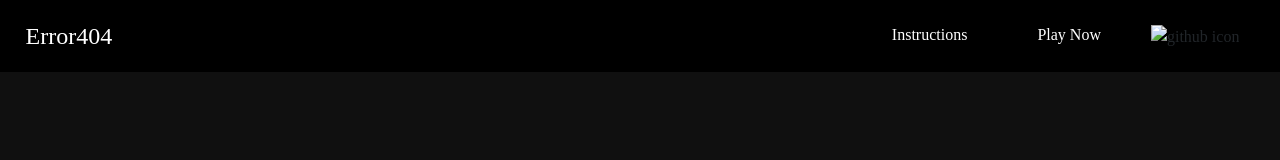
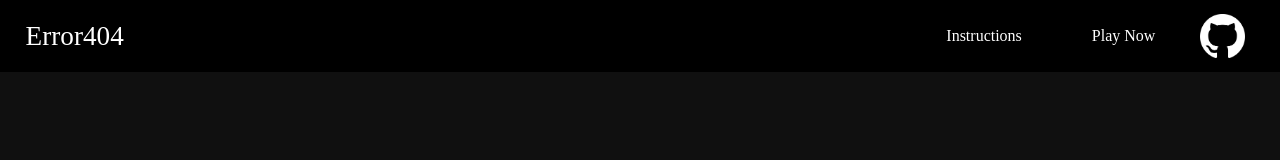
Before and after one commit to Shskjssk10/Error404-FED-Assignment, a website: page temporary.html in a window 1280 px wide. Drawn offline with nearby package versions, Linux system fonts and the light colour scheme; a web font is replaced by a local one.

Commit message:
Inserted github icon

```diff
--- a/css/temporary.css
+++ b/css/temporary.css
@@ -26,11 +26,11 @@ body {
 .logo {
     color: white;
     font-family: "Super Legend Boy";
-    font-size: 1.5rem;
+    font-size: 1.7rem;
 }
 .logo:hover{
     transition: 0.4s;
-    color: grey;
+    color: rgb(81, 81, 81);
 }
 .navbar ul {
     display: flex;
@@ -84,6 +84,22 @@ body {
     opacity: 1;
     visibility: visible;
 }
+.github-container{
+    padding: 0 !important;
+    height: 5.5vh;
+    width: 5vw;
+}
+.image-container{
+    display: flex;
+    justify-content: center;
+    align-items: center;
+    height: 100%;
+    width: 100%;
+    object-fit: contain;
+}
+.image-container img{
+    height: 100%;
+}
 @media (max-width: 1100px){
     .navbar ul li{
         font-size: 0.8rem;
--- a/temporary.html
+++ b/temporary.html
@@ -33,9 +33,9 @@
                     <li><a href="snakegame.html">Pong Game</a></li>
                 </ul>
             </li>
-            <li>
+            <li class="github-container">
                 <div class="image-container">
-                    <img src="..." alt="github icon">
+                    <img src="Images/github-icon.png" alt="">
                 </div>
             </li>
         </ul>
```
